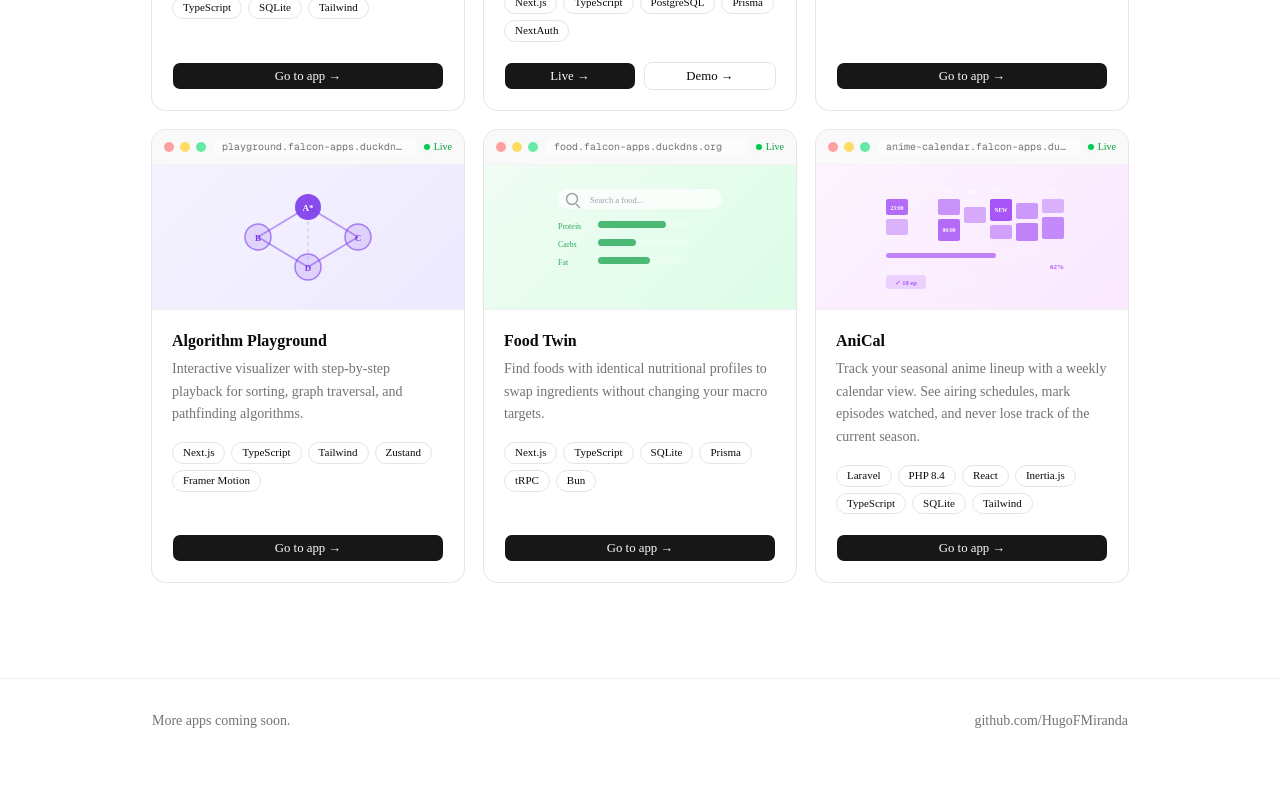
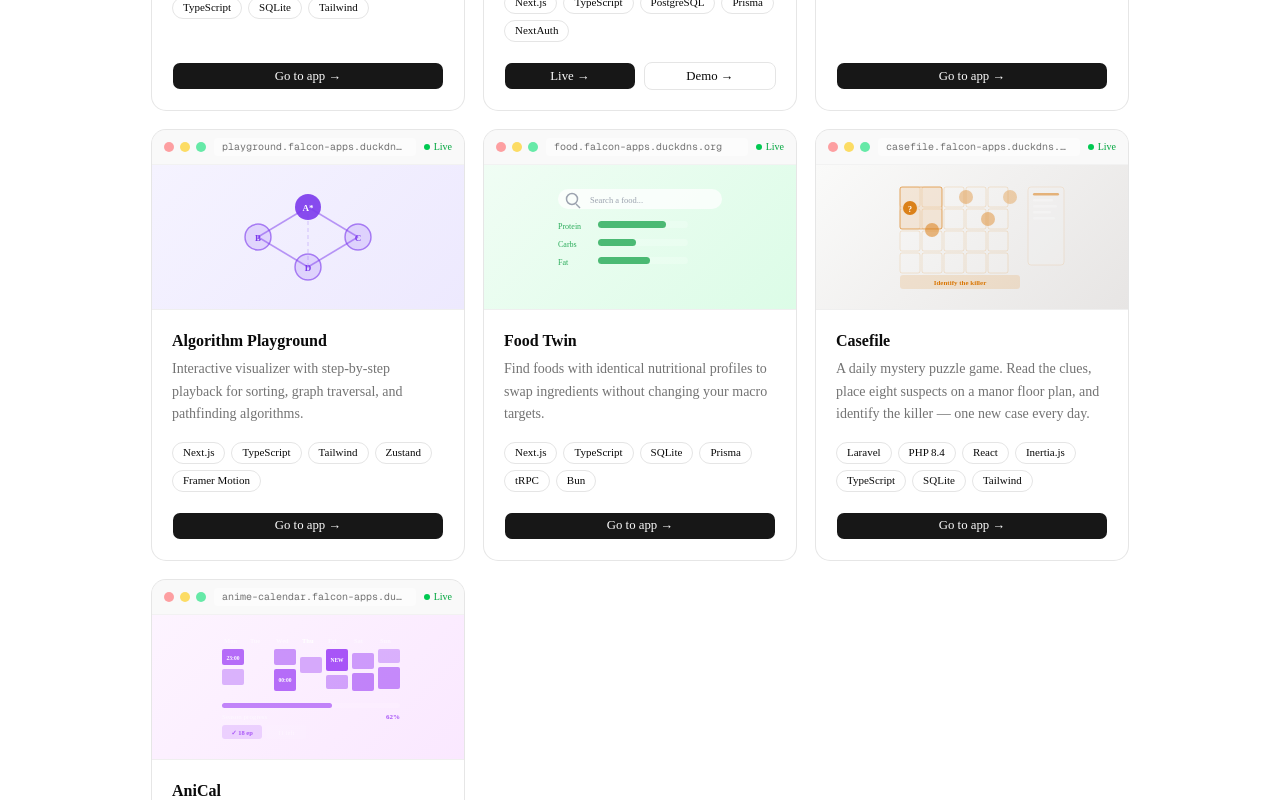
Before and after one commit to HugoFMiranda/falcon-apps-hub-page, a Next.js app: page / in a window 1280 px wide. Shown: the part 620-1420 px from the top of the page. Before the commit the page ends 1383 px from the top, so only its background shows below. Built offline with nearby package versions, Linux system fonts and the light colour scheme.

Commit message:
feat(apps): add casefile card, fix bbo demo URL

```diff
--- a/app/page.tsx
+++ b/app/page.tsx
@@ -66,8 +66,8 @@ const APPS: AppDef[] = [
       },
       {
         label: "Demo",
-        href: "https://demo-bbo.falcon-apps.duckdns.org",
-        url: "demo-bbo.falcon-apps.duckdns.org",
+        href: "https://bbo.falcon-apps.duckdns.org",
+        url: "bbo.falcon-apps.duckdns.org",
         demo: { email: "demo@bbo.test", password: "DemoPass123!" },
       },
     ],
@@ -115,6 +115,21 @@ const APPS: AppDef[] = [
       bgLight: "linear-gradient(135deg, #f0fdf4 0%, #dcfce7 100%)",
       bgDark: "linear-gradient(135deg, #052e16 0%, #14532d 100%)",
       accent: "#16a34a",
+    },
+  },
+  {
+    id: "casefile",
+    name: "Casefile",
+    url: "casefile.falcon-apps.duckdns.org",
+    href: "https://casefile.falcon-apps.duckdns.org",
+    hosted: true,
+    description:
+      "A daily mystery puzzle game. Read the clues, place eight suspects on a manor floor plan, and identify the killer — one new case every day.",
+    tags: ["Laravel", "PHP 8.4", "React", "Inertia.js", "TypeScript", "SQLite", "Tailwind"],
+    colors: {
+      bgLight: "linear-gradient(135deg, #fafaf9 0%, #e7e5e4 100%)",
+      bgDark: "linear-gradient(135deg, #1c1917 0%, #292524 100%)",
+      accent: "#d97706",
     },
   },
   {
@@ -243,6 +258,50 @@ function AppMockup({ id, accent }: { id: string; accent: string }) {
         <circle cx="160" cy="80" r="16" fill={accent} fillOpacity="0.12" stroke={accent} strokeWidth="1" strokeOpacity="0.4" />
         <text x="160" y="78" textAnchor="middle" fill={accent} fontSize="7" fontWeight="600">+12%</text>
         <text x="160" y="87" textAnchor="middle" fill={accent} fontSize="6" fillOpacity="0.7">savings</text>
+      </svg>
+    );
+  }
+
+  if (id === "casefile") {
+    return (
+      <svg viewBox="0 0 200 120" className="w-full h-full" aria-hidden>
+        {/* Manor grid */}
+        {[0,1,2,3].map((row) =>
+          [0,1,2,3,4].map((col) => (
+            <rect
+              key={`${row}-${col}`}
+              x={28 + col * 22}
+              y={10 + row * 22}
+              width={20}
+              height={20}
+              rx="2"
+              fill="white"
+              fillOpacity="0.07"
+              stroke={accent}
+              strokeOpacity="0.2"
+              strokeWidth="0.75"
+            />
+          ))
+        )}
+        {/* Highlighted room */}
+        <rect x="28" y="10" width="42" height="42" rx="2" fill={accent} fillOpacity="0.12" stroke={accent} strokeWidth="1" strokeOpacity="0.5" />
+        {/* Suspect tokens */}
+        <circle cx="38" cy="31" r="7" fill={accent} fillOpacity="0.9" />
+        <text x="38" y="35" textAnchor="middle" fill="white" fontSize="8" fontWeight="700">?</text>
+        <circle cx="60" cy="53" r="7" fill={accent} fillOpacity="0.5" />
+        <circle cx="94" cy="20" r="7" fill={accent} fillOpacity="0.35" />
+        <circle cx="116" cy="42" r="7" fill={accent} fillOpacity="0.4" />
+        <circle cx="138" cy="20" r="7" fill={accent} fillOpacity="0.3" />
+        {/* Clue panel */}
+        <rect x="156" y="10" width="36" height="78" rx="3" fill="white" fillOpacity="0.08" stroke={accent} strokeOpacity="0.15" strokeWidth="0.75" />
+        <rect x="161" y="16" width="26" height="2.5" rx="1.25" fill={accent} fillOpacity="0.5" />
+        <rect x="161" y="22" width="20" height="2.5" rx="1.25" fill="white" fillOpacity="0.25" />
+        <rect x="161" y="28" width="24" height="2.5" rx="1.25" fill="white" fillOpacity="0.2" />
+        <rect x="161" y="34" width="18" height="2.5" rx="1.25" fill="white" fillOpacity="0.25" />
+        <rect x="161" y="40" width="22" height="2.5" rx="1.25" fill="white" fillOpacity="0.2" />
+        {/* Bottom bar */}
+        <rect x="28" y="98" width="120" height="14" rx="3" fill={accent} fillOpacity="0.15" />
+        <text x="88" y="108" textAnchor="middle" fill={accent} fontSize="7" fontWeight="600">Identify the killer</text>
       </svg>
     );
   }
```
